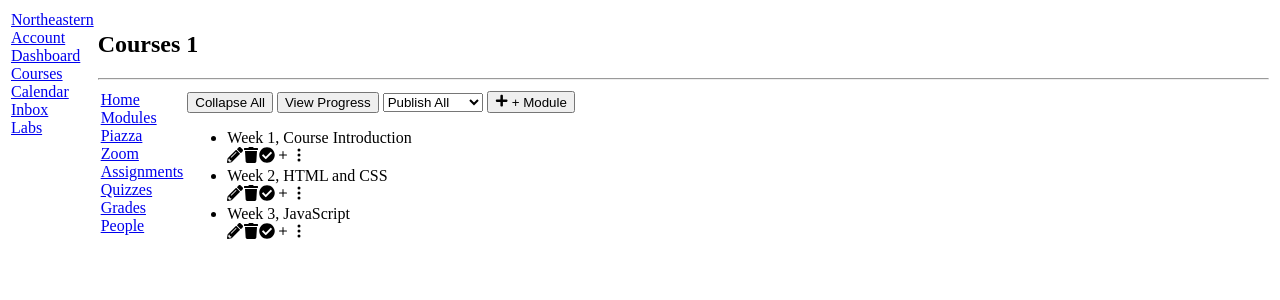
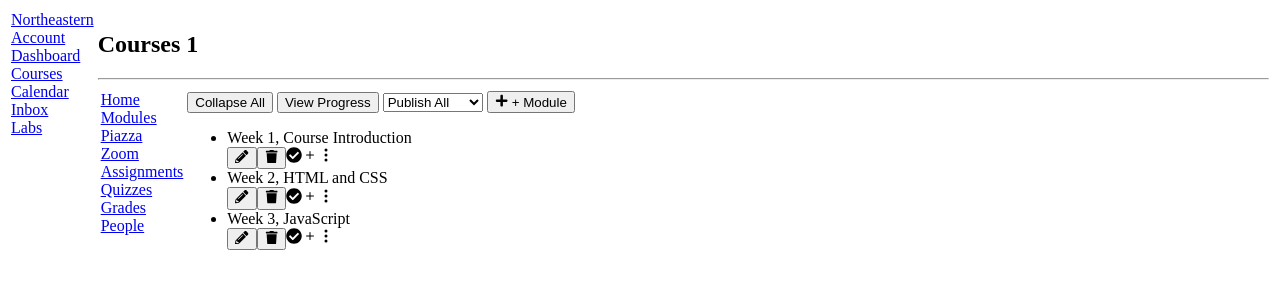
Before and after one commit to liuminjing2021cloud/webdev-client, a Next.js app: page /courses/1/modules in a window 1280 px wide. Shown: the top 300 px of the page. Built offline with nearby package versions, Linux system fonts and the light colour scheme.

Commit message:
Make module action icons accessible buttons

```diff
--- a/app/(kambaz)/courses/[cid]/modules/ModuleControlButtons.tsx
+++ b/app/(kambaz)/courses/[cid]/modules/ModuleControlButtons.tsx
@@ -13,16 +13,24 @@ export default function ModuleControlButtons({
 }) {
   return (
     <div className="module-controls flex items-center gap-2">
-      <FaPencilAlt
-        className="cursor-pointer text-blue-600"
+      <button
+        id={`wd-edit-module-${moduleId}`}
+        type="button"
+        aria-label="Edit module"
+        title="Edit module"
         onClick={() => editModule(moduleId)}
-        title="Edit module"
-      />
-      <FaTrash
-        className="cursor-pointer text-red-600"
+      >
+        <FaPencilAlt className="cursor-pointer text-blue-600" title="Edit module" />
+      </button>
+      <button
+        id={`wd-delete-module-${moduleId}`}
+        type="button"
+        aria-label="Delete module"
+        title="Delete module"
         onClick={() => deleteModule(moduleId)}
-        title="Delete module"
-      />
+      >
+        <FaTrash className="cursor-pointer text-red-600" title="Delete module" />
+      </button>
       <FaCheckCircle className="text-green-600" title="Published module" />
       <BsPlus className="text-3xl" title="Add item" />
       <IoEllipsisVertical className="text-xl" title="More module options" />
```
